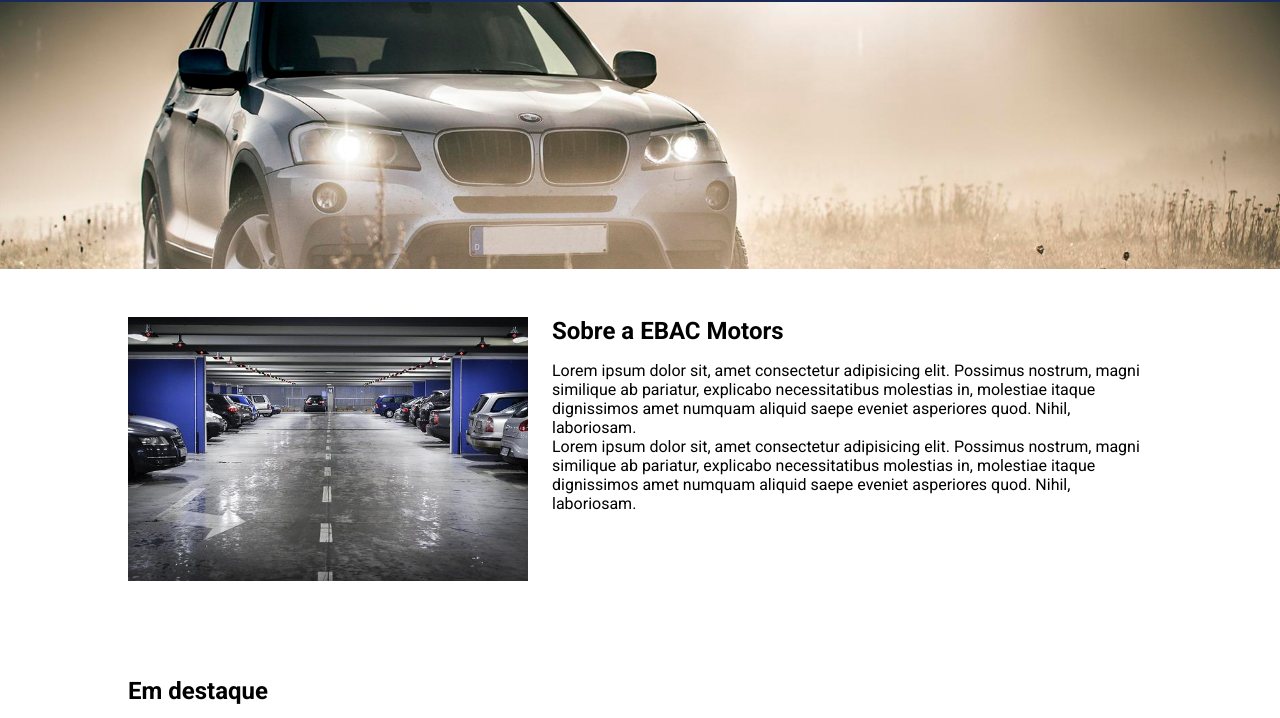
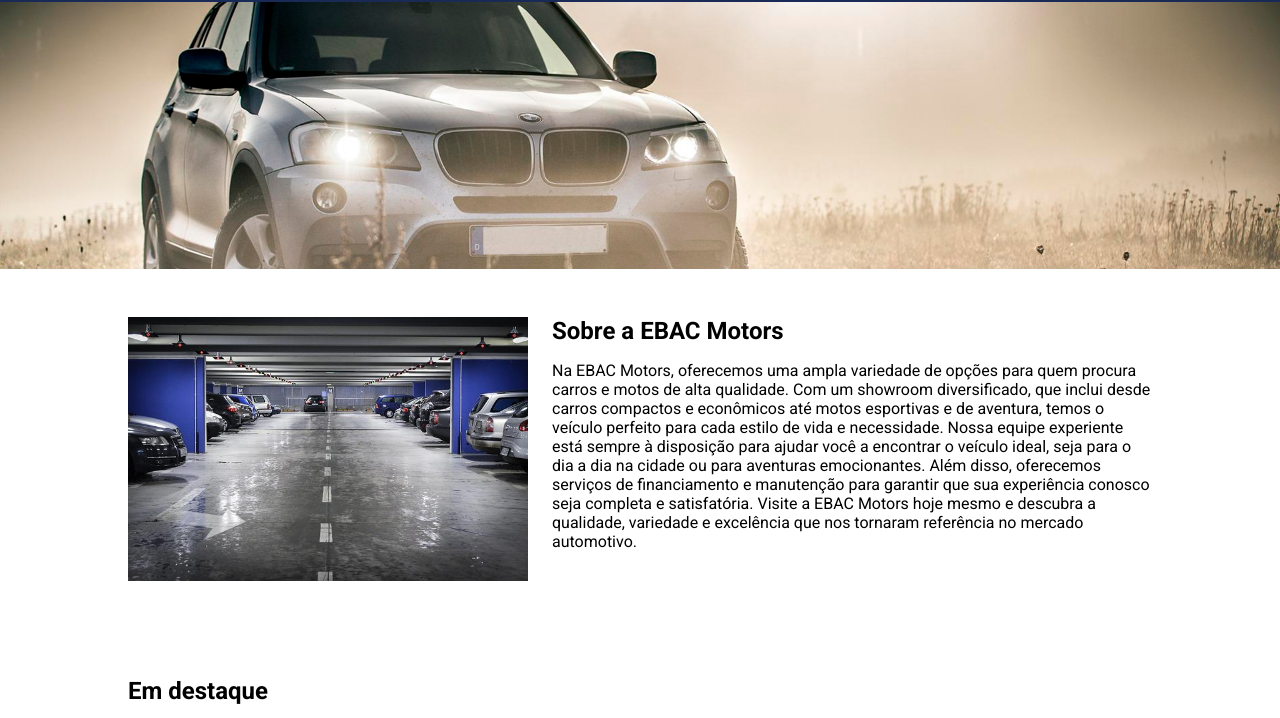
Before and after one commit to rbtzinn/projeto_jqueryplugin, a plain HTML site: page index.html in a window 1280 px wide. Shown: the part 68-786 px from the top of the page. Drawn offline with nearby package versions, Linux system fonts and the light colour scheme.

Commit message:
adicionando texto para a EBAC motors

```diff
--- a/index.html
+++ b/index.html
@@ -52,12 +52,12 @@
             <img src="images/loja.jpg" alt="Imagem da loja EBAC Motors">
             <div>
                 <h2>Sobre a EBAC Motors</h2>
-                <p>Lorem ipsum dolor sit, amet consectetur adipisicing elit. Possimus nostrum, magni similique ab
-                    pariatur, explicabo necessitatibus molestias in, molestiae itaque dignissimos amet numquam aliquid
-                    saepe eveniet asperiores quod. Nihil, laboriosam.</p>
-                <p>Lorem ipsum dolor sit, amet consectetur adipisicing elit. Possimus nostrum, magni similique ab
-                    pariatur, explicabo necessitatibus molestias in, molestiae itaque dignissimos amet numquam aliquid
-                    saepe eveniet asperiores quod. Nihil, laboriosam.</p>
+                <p>Na EBAC Motors, oferecemos uma ampla variedade de opções para quem procura carros e motos de alta qualidade.
+                    Com um showroom diversificado, que inclui desde carros compactos e econômicos até motos esportivas e de aventura,
+                    temos o veículo perfeito para cada estilo de vida e necessidade. Nossa equipe experiente está sempre à disposição para ajudar
+                    você a encontrar o veículo ideal, seja para o dia a dia na cidade ou para aventuras emocionantes. Além disso, oferecemos serviços
+                    de financiamento e manutenção para garantir que sua experiência conosco seja completa e satisfatória. Visite a EBAC Motors hoje mesmo
+                    e descubra a qualidade, variedade e excelência que nos tornaram referência no mercado automotivo.</p>
             </div>
         </div>
     </section>
```
